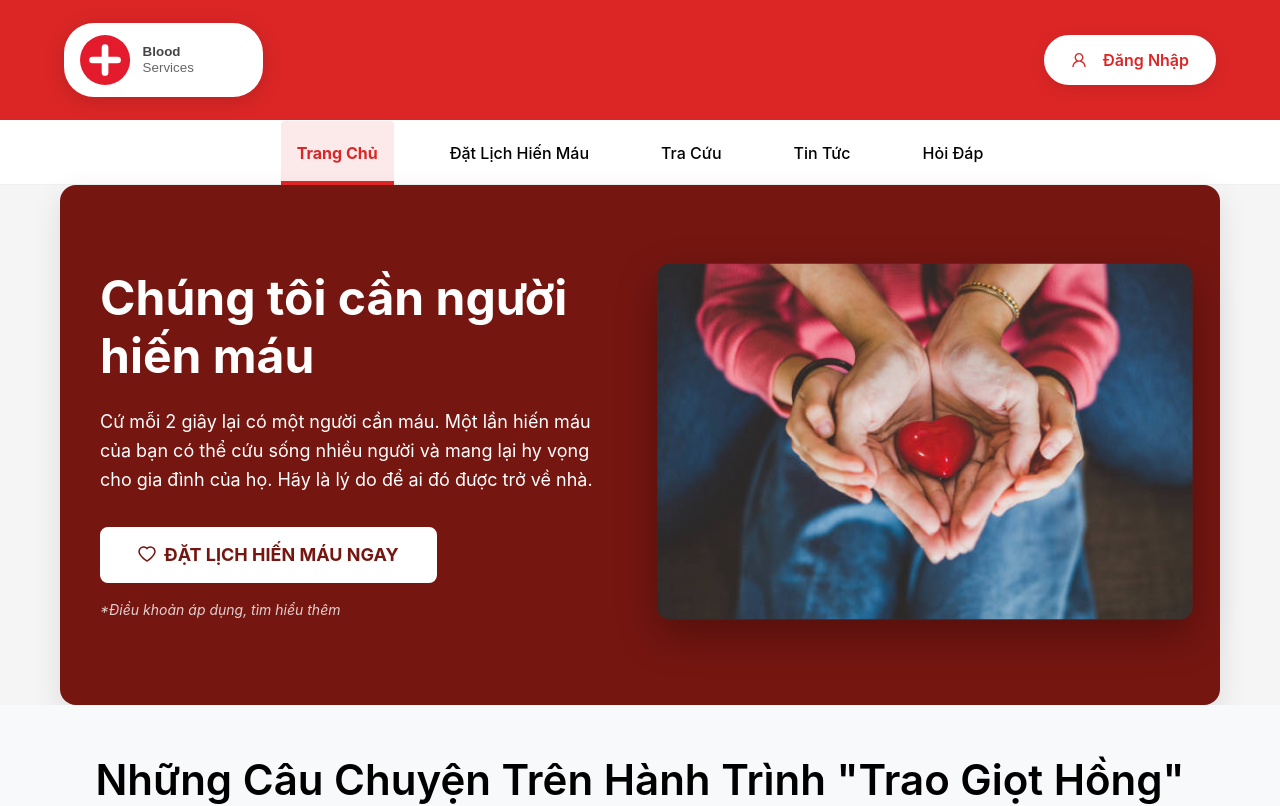
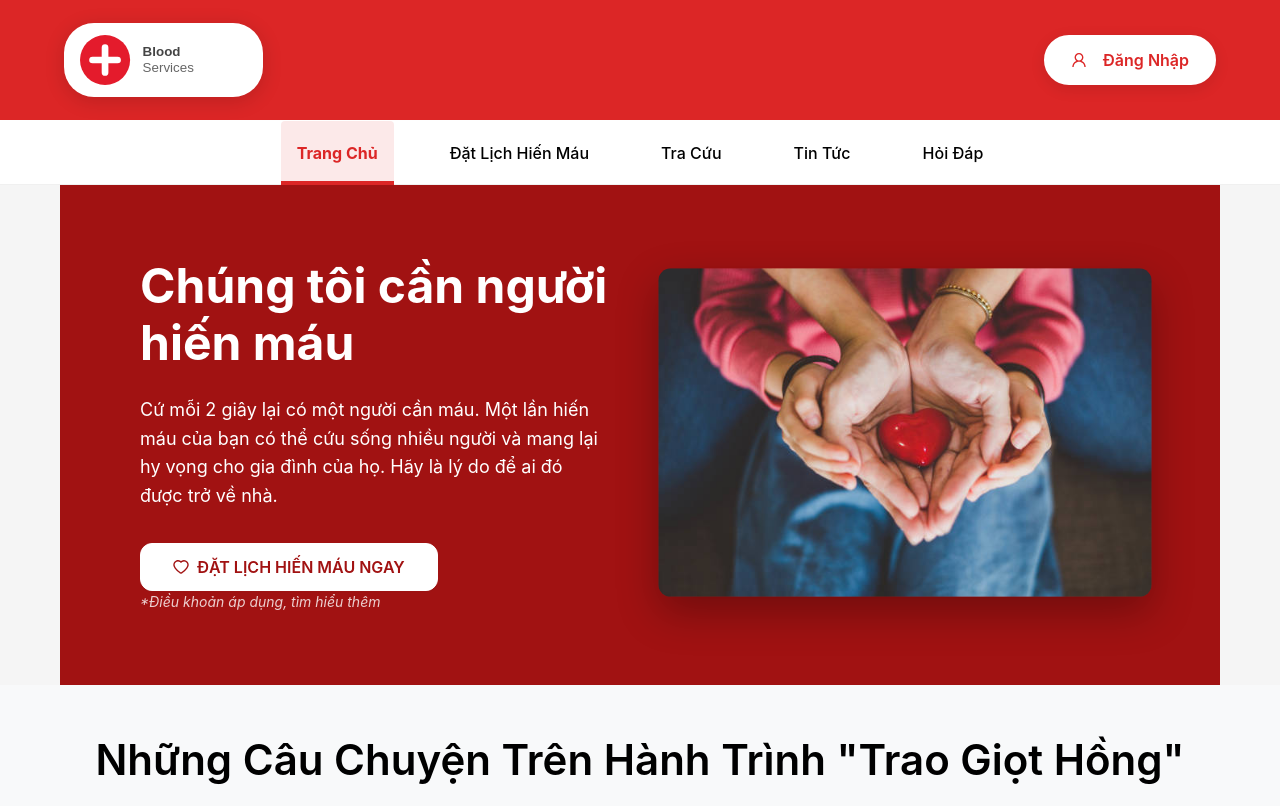
Before and after one commit to SWP301-Blood-Donation-Support-System/Front-End-React, a React (Create React App) app: page / in a window 1280 px wide. Shown: the top 806 px of the page. Built offline with nearby package versions, Linux system fonts and the light colour scheme.

Commit message:
update color

```diff
--- a/src/components/HeroSection.js
+++ b/src/components/HeroSection.js
@@ -16,14 +16,7 @@ const HeroSection = () => {
       background: '#f5f5f5',
       padding: '0 60px'
     }}>
-      <div className="hero-section-compact" style={{
-        background: '#761611',
-        minHeight: '500px',
-        padding: '60px 40px',
-        color: 'white',
-        borderRadius: '16px',
-        boxShadow: '0 10px 30px rgba(0,0,0,0.1)'
-      }}>
+      <div className="hero-section-compact">
         <div style={{
           maxWidth: '1200px',
           margin: '0 auto'
@@ -55,17 +48,6 @@ const HeroSection = () => {
                 <Button
                   size="large"
                   className="hero-button"
-                  style={{
-                    background: 'white',
-                    color: '#761611',
-                    border: '2px solid #761611',
-                    fontWeight: 'bold',
-                    fontSize: '18px',
-                    height: '56px',
-                    padding: '0 36px',
-                    borderRadius: '8px',
-                    marginBottom: '16px'
-                  }}
                   icon={<HeartOutlined />}
                   onClick={handleBookingClick}
                 >
--- a/src/pages/BloodDonationBookingPage.js
+++ b/src/pages/BloodDonationBookingPage.js
@@ -198,14 +198,7 @@ const BloodDonationBookingPage = () => {
         background: '#f5f5f5',
         padding: '0 60px'
       }}>
-        <div className="hero-section-compact" style={{
-          background: '#761611',
-          minHeight: '500px',
-          padding: '60px 40px',
-          color: 'white',
-          borderRadius: '16px',
-          boxShadow: '0 10px 30px rgba(0,0,0,0.1)'
-        }}>
+        <div className="hero-section-compact">
           <div style={{
             maxWidth: '1200px',
             margin: '0 auto'
@@ -236,17 +229,6 @@ const BloodDonationBookingPage = () => {
                   <Button
                     size="large"
                     className="hero-button"
-                    style={{
-                      background: 'white',
-                      color: '#761611',
-                      border: '2px solid #761611',
-                      fontWeight: 'bold',
-                      fontSize: '18px',
-                      height: '56px',
-                      padding: '0 36px',
-                      borderRadius: '8px',
-                      marginBottom: '16px'
-                    }}
                     icon={<CalendarOutlined />}
                     onClick={() => document.getElementById('booking-form').scrollIntoView({ behavior: 'smooth' })}
                   >
--- a/src/styles/abstracts/_variables.scss
+++ b/src/styles/abstracts/_variables.scss
@@ -2,7 +2,7 @@
 $primary-color: #dc2626;
 $primary-hover: #b91c1c;
 $primary-active: #991b1b;
-$secondary-color: #761611;
+$secondary-color: #A11212;
 
 $success-color: #52c41a;
 $warning-color: #faad14;
--- a/src/styles/pages/_homepage.scss
+++ b/src/styles/pages/_homepage.scss
@@ -18,7 +18,7 @@
       left: 50%;
       width: 0;
       height: 0;
-      background: rgba(118, 22, 17, 0.1);
+      background: rgba($secondary-color, 0.1);
       border-radius: 50%;
       transform: translate(-50%, -50%);
       transition: all 0.6s cubic-bezier(0.4, 0, 0.2, 1);
@@ -27,15 +27,15 @@
 
     &:hover {
       transform: translateY(-6px) scale(1.05);
-      box-shadow: 0 20px 40px rgba(118, 22, 17, 0.4),
-                  0 8px 20px rgba(118, 22, 17, 0.2) !important;
+      box-shadow: 0 20px 40px rgba($secondary-color, 0.4),
+                  0 8px 20px rgba($secondary-color, 0.2) !important;
       background: rgba(255, 255, 255, 0.95) !important;
-      border-color: #761611 !important;
+              border-color: $secondary-color !important;
 
       &::before {
         width: 300px;
         height: 300px;
-        background: rgba(118, 22, 17, 0.05);
+        background: rgba($secondary-color, 0.05);
       }
 
       .anticon {
```
